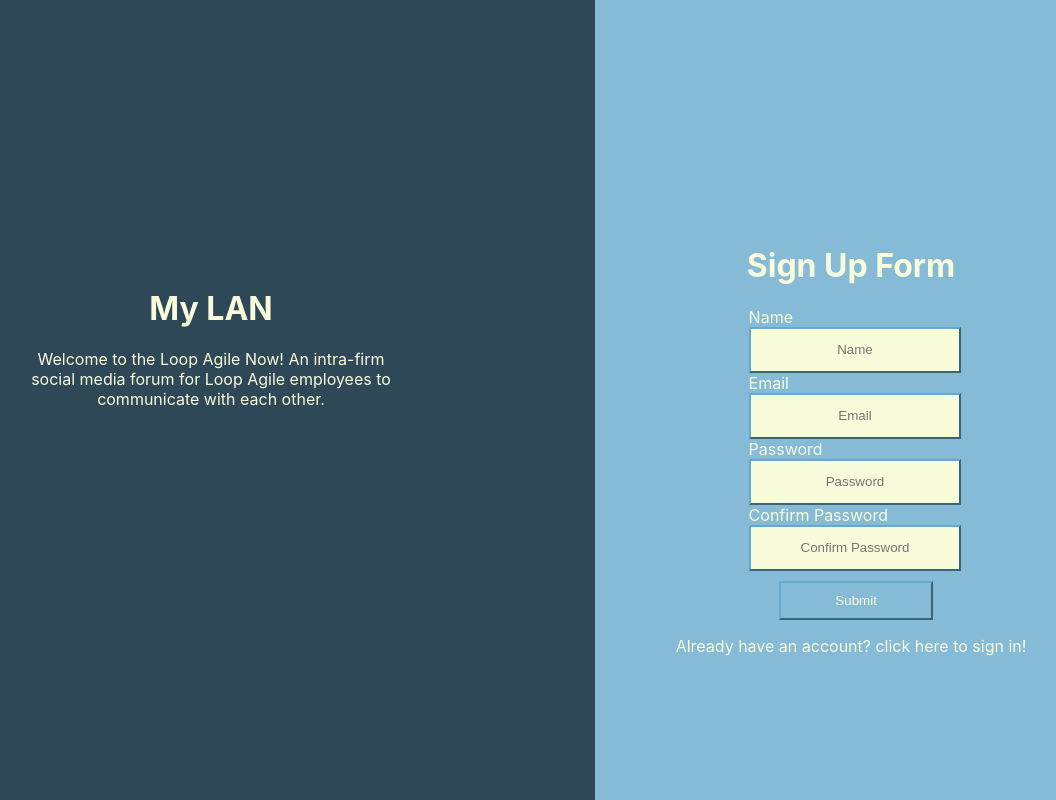
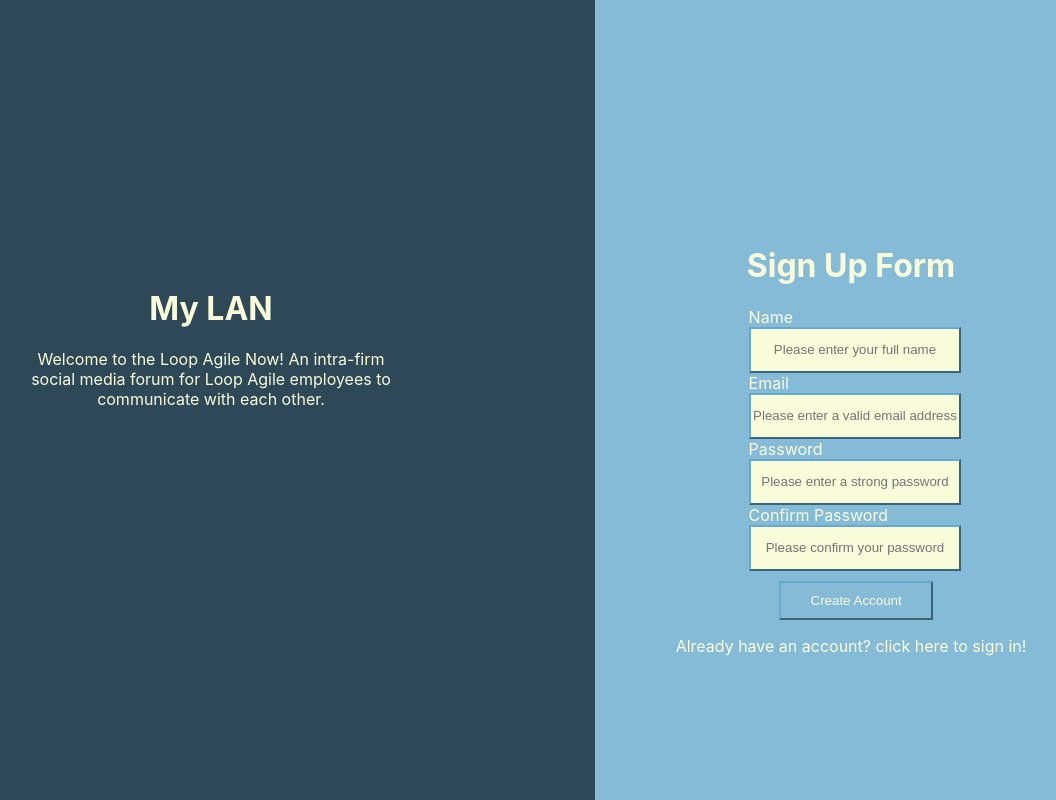
Before and after one commit to DeanBolte/rmitwebproject, a React (Create React App) app: page /landing in a window 1280 px wide. Both pictures are taken after a click on the element "Don't have an account? click here to sign up!". Shown: the whole page, without its empty margins (173-1229 px from the left). Built offline with nearby package versions, Linux system fonts and the light colour scheme.

Commit message:
added some validity checks on sign up

```diff
--- a/src/App.css
+++ b/src/App.css
@@ -93,6 +93,14 @@ p {
   text-align: center;
   border: 2px outset #65A9CD;
   background-color: #F8FCDA;
+}
+
+.input-text:invalid {
+  border: 2px outset #D20F1F;
+}
+
+.input-text:placeholder-shown {
+  border: 2px outset #65A9CD;
 }
 
 .input-label {
--- a/src/components/Signup.js
+++ b/src/components/Signup.js
@@ -19,11 +19,34 @@ const Signup = ({ onSwapForm, users }) => {
   }
 
   const handleEmail = (e) => {
-    setEmail(e.target.value);
+    const emailRegex = /^[a-zA-Z0-9.!#$%&'*+/=?^_`{|}~-]+@[a-zA-Z0-9-]+(?:\.[a-zA-Z0-9-]+)*$/;
+    const email = e.target.value;
+    if(email.match(emailRegex)) {
+      setEmail(email);
+      e.target.setCustomValidity("")
+    } else {
+      e.target.setCustomValidity("Not a valid email address")
+    }
   }
 
   const handlePassword = (e) => {
-    setPassword(e.target.value);
+    const passwordRegex = /^(?=(.*[a-z]){1,})(?=(.*[A-Z]){1,})(?=(.*[0-9]){1,})(?=(.*[!@#$%^&*()\-__+.]){1,}).{8,}$/;
+    const password = e.target.value;
+    if(password.match(passwordRegex)) {
+      setPassword(password);
+      e.target.setCustomValidity("")
+    } else {
+      e.target.setCustomValidity("Password must contain 1 uppercase, 1 lowercase, 1 number and 1 special character")
+    }
+  }
+
+  const handleConfirmPassword = (e) => {
+    const confirmPassword = e.target.value;
+    if(confirmPassword.match(password)) {
+      e.target.setCustomValidity("")
+    } else {
+      e.target.setCustomValidity("Passwords do not match")
+    }
   }
 
   // Generate JSX code for error message
@@ -57,25 +80,25 @@ const Signup = ({ onSwapForm, users }) => {
         <h1 className='form-header'>Sign Up Form</h1>
         <div className="input-container">
           <label className='input-label'>Name</label>
-          <input className='input-text' placeholder= 'Name' onChange={handleName} type="text" name="uname" required />
+          <input className='input-text' placeholder= 'Please enter your full name' onChange={handleName} type="text" name="uname" required />
           {renderErrorMessage("uname")}
         </div>
         <div className="input-container">
           <label className='input-label'>Email</label>
-          <input className='input-text' placeholder= 'Email' onChange={handleEmail} type="text" name="email" required />
+          <input className='input-text' placeholder= 'Please enter a valid email address' onChange={handleEmail} type="text" name="email" required />
           {renderErrorMessage("email")}
         </div>
         <div className="input-container">
           <label className='input-label'>Password</label>
-          <input className='input-text' placeholder= 'Password' onChange={handlePassword} type="password" name="pass" required />
+          <input className='input-text' placeholder= 'Please enter a strong password' onChange={handlePassword} type="password" name="pass" required />
           {renderErrorMessage("pass")}
         </div>
         <div className="input-container">
           <label className='input-label'>Confirm Password</label>
-          <input className='input-text' placeholder= 'Confirm Password' type="password" name="pass" required />
+          <input className='input-text' placeholder= 'Please confirm your password' onChange={handleConfirmPassword} type="password" name="pass" required />
           {renderErrorMessage("pass")}
         </div>
-        <input className='input-button' type="submit" />
+        <input className='input-button' type="submit" name="submit" value="Create Account" />
         <div>
           <p className='button-large' onClick={() => swapForm()}>Already have an account? click here to sign in!</p>
         </div>
```
